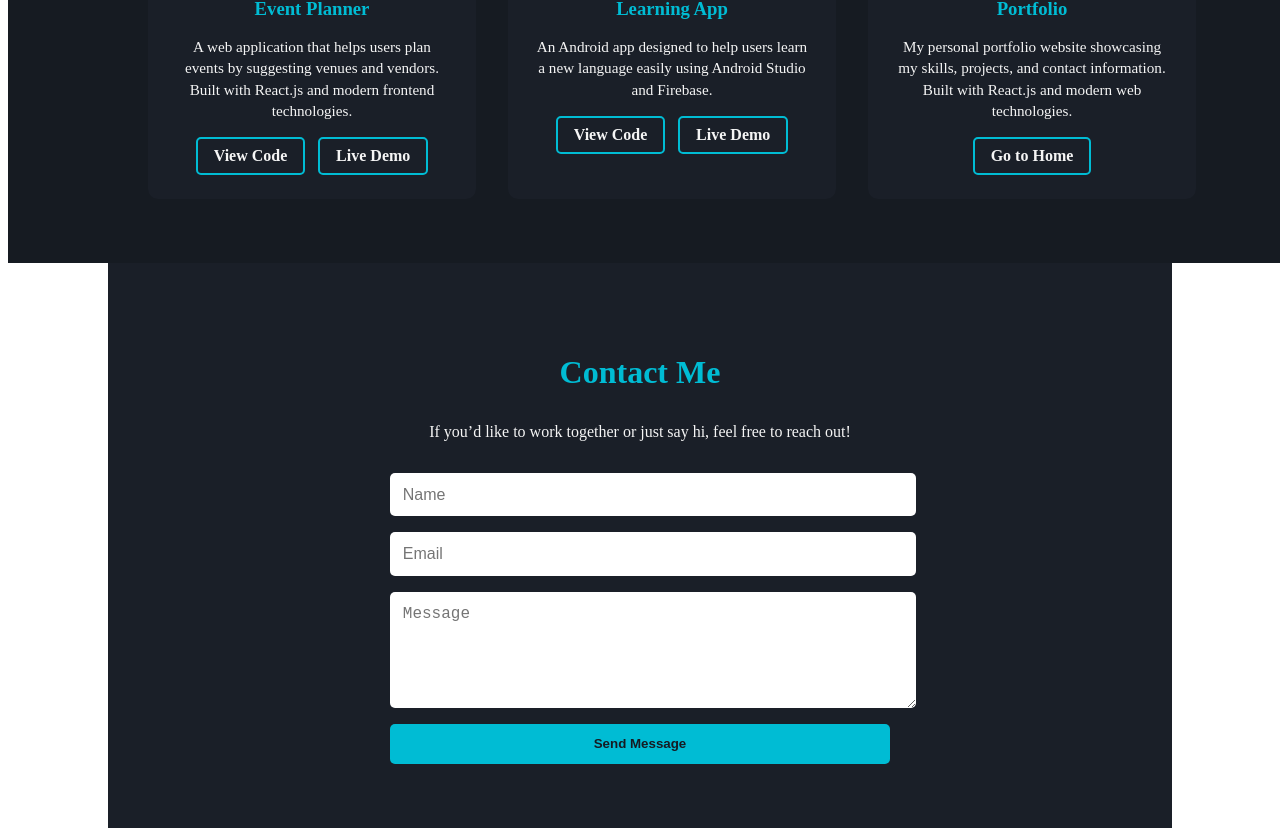
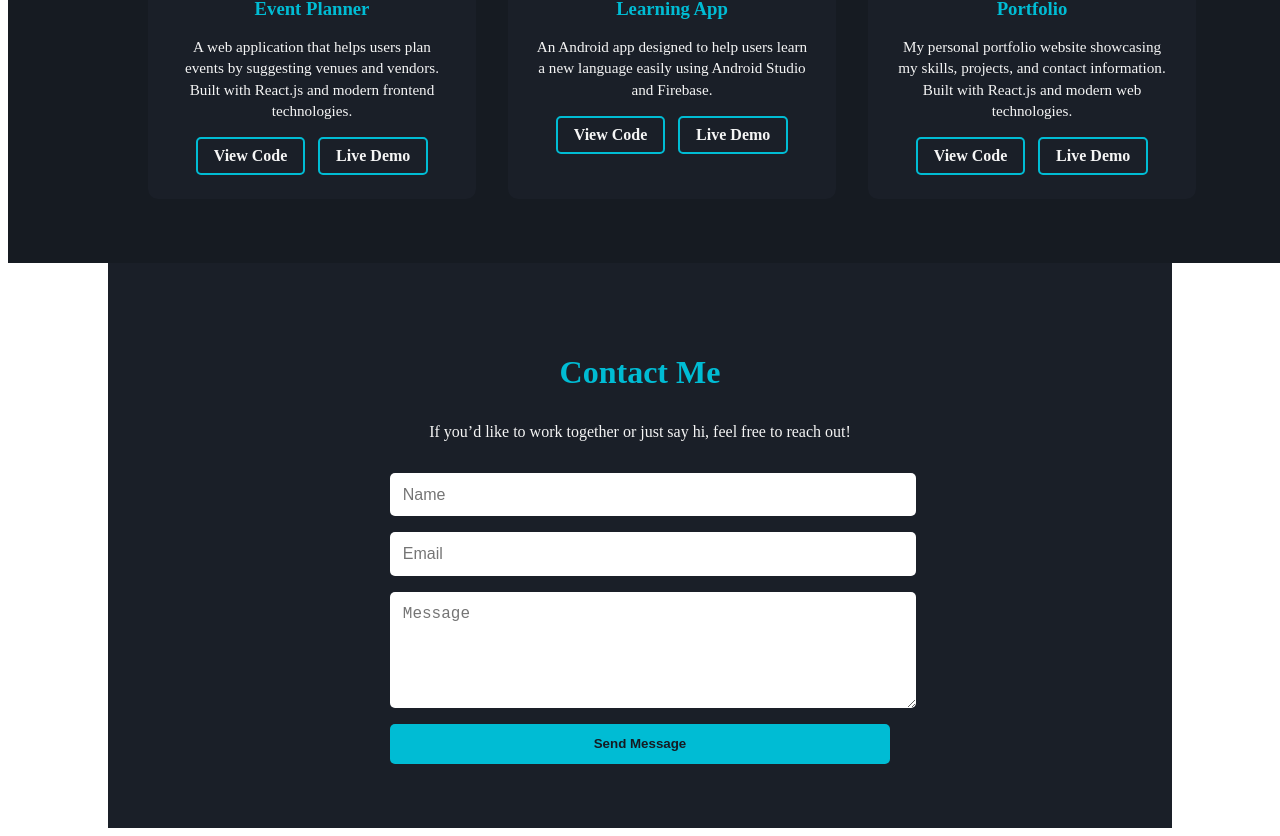
Before and after one commit to satwika-koyyalamudi/portfolio, a React (Create React App) app: page / in a window 1280 px wide. Shown: the part 1674-2510 px from the top of the page. Built offline with nearby package versions, Linux system fonts and the light colour scheme.

Commit message:
updated portfolio buttons

```diff
--- a/src/components/Projects.js
+++ b/src/components/Projects.js
@@ -67,14 +67,23 @@ function Projects() {
             </p>
             <div className="buttons">
               <a
-                href="#home"
+                href="https://github.com/satwika-koyyalamudi/portfolio"
+                target="_blank"
+                rel="noopener noreferrer"
                 className="project-button"
               >
-                Go to Home
+                View Code
+              </a>
+              <a
+                href="https://bright-babka-c4221b.netlify.app/#projects" // replace with your actual Netlify link
+                target="_blank"
+                rel="noopener noreferrer"
+                className="project-button"
+              >
+                Live Demo
               </a>
             </div>
           </div>
-
         </div>
       </div>
     </section>
```
